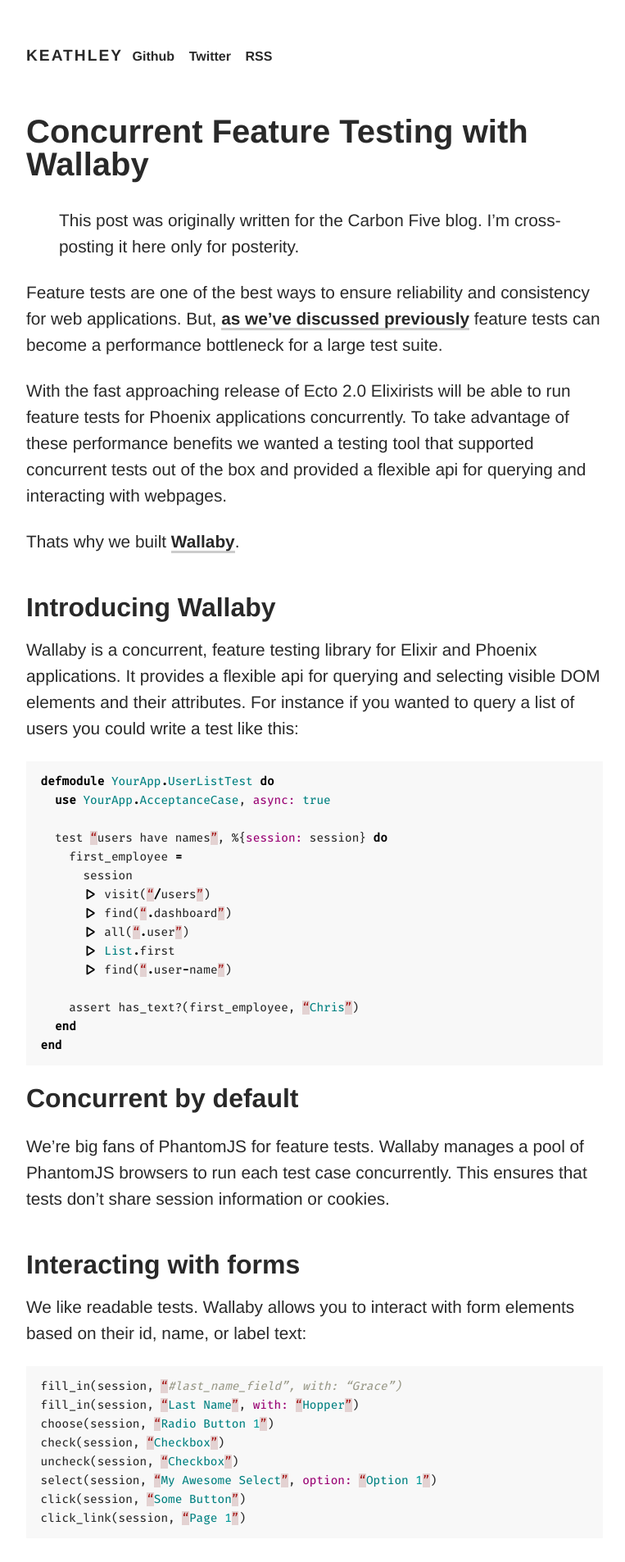
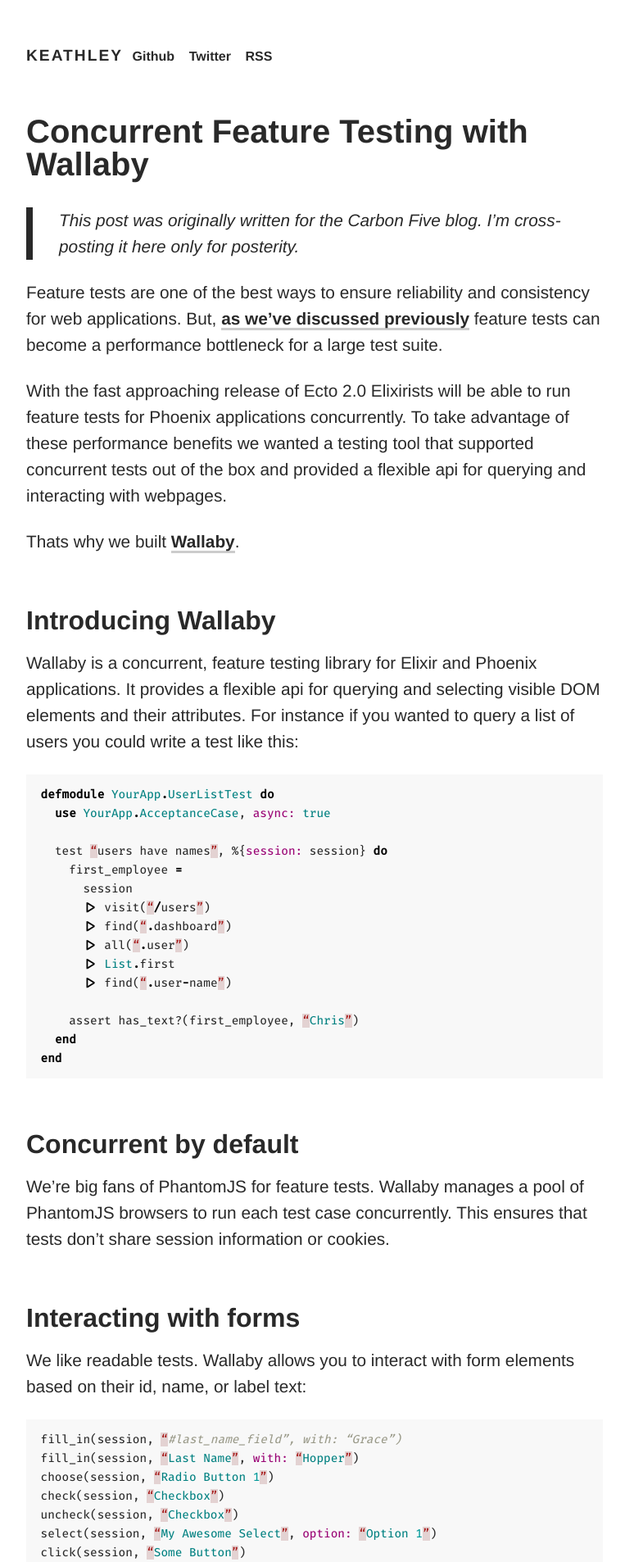
Before and after one commit to wojtekmach/keathley.github.io, a Jekyll site: the page built from _posts/2016/2016-04-07-concurrent-feature-testing-with-wallaby.markdown, in a window 1280 px wide. Shown: the top 1906 px of the page at 82% size, without its empty margins (256-1019 px from the left). Built offline with Jekyll 4.4.1, drawn with Linux system fonts in a browser that asks for light colours; comment, search, counter and statistics services are not loaded.

Commit message:
Clean up some font styling stuff

```diff
--- a/css/main.scss
+++ b/css/main.scss
@@ -55,19 +55,22 @@
 
 h1 { line-height: 2.5rem; }
 
+p,
+.highlighter-rouge {
+  + h1,
+  + h2,
+  + h3,
+  + h4 {
+    margin-top: 4rem;
+    margin-bottom: 1.25rem;
+  }
+}
+
 p {
   margin: 0 0 1.5rem;
   font-size: 1.3rem;
 
   > a { box-shadow: 0 3px #CCCCCC; }
-
-  + h1,
-	+ h2,
-	+ h3,
-	+ h4 {
-    margin-top: 3rem;
-    margin-bottom: 1.25rem;
-  }
 
   > code {
     padding: 0.2em;
@@ -118,7 +121,7 @@
   outline: none;
 }
 
-.highlighter-rouge { margin-bottom: 1.5rem; }
+.highlighter-rouge { margin-bottom: 2.5rem; }
 
 table {
   width: 100%;
@@ -231,3 +234,13 @@
   margin-left: 1.5rem;
   margin-bottom: 1rem;
 }
+
+blockquote {
+  box-shadow: inset 0.5rem 0 $base-color;
+  margin-left: 0;
+
+  & > p {
+    padding-left: 2.5rem;
+    font-style: italic;
+  }
+}
```
